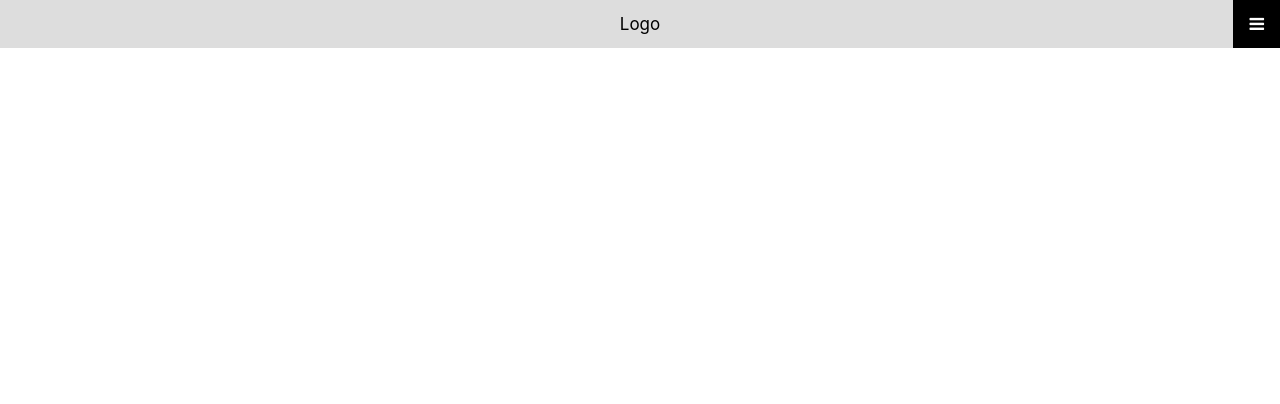
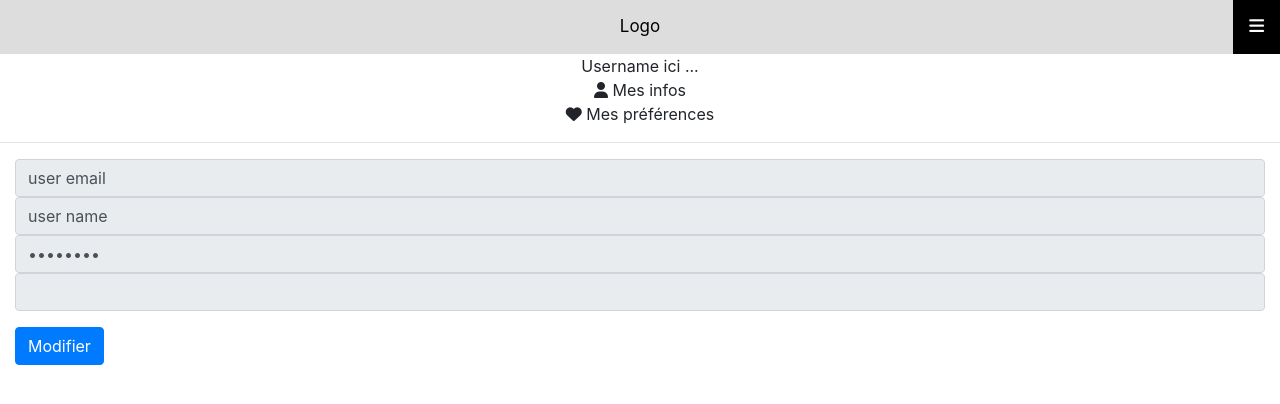
Before and after one commit to Saadovski/PLD_SMART, a React (Create React App) app in the folder frontend/: page /monespace in a window 1280 px wide. Shown: the top 404 px of the page. Built offline with nearby package versions, Linux system fonts and the light colour scheme.

Commit message:
Adding user infos

```diff
--- a/frontend/public/index.html
+++ b/frontend/public/index.html
@@ -5,17 +5,21 @@
     <link rel="icon" href="%PUBLIC_URL%/favicon.ico" />
     <meta name="viewport" content="width=device-width, initial-scale=1" />
     <meta name="theme-color" content="#000000" />
-    <meta
-      name="description"
-      content="Web site created using create-react-app"
-    />
+    <meta name="description" content="Web site created using create-react-app" />
     <link rel="apple-touch-icon" href="%PUBLIC_URL%/logo192.png" />
     <!--
       manifest.json provides metadata used when your web app is installed on a
       user's mobile device or desktop. See https://developers.google.com/web/fundamentals/web-app-manifest/
     -->
     <link rel="manifest" href="%PUBLIC_URL%/manifest.json" />
-    <link rel="stylesheet" href="https://cdnjs.cloudflare.com/ajax/libs/font-awesome/4.7.0/css/font-awesome.min.css">
+    <link rel="stylesheet" href="https://cdnjs.cloudflare.com/ajax/libs/font-awesome/5.15.3/css/fontawesome.min.css" />
+    <script src="https://kit.fontawesome.com/65f7e2e5e0.js" crossorigin="anonymous" defer></script>
+    <link
+      rel="stylesheet"
+      href="https://cdn.jsdelivr.net/npm/bootstrap@4.6.0/dist/css/bootstrap.min.css"
+      integrity="sha384-B0vP5xmATw1+K9KRQjQERJvTumQW0nPEzvF6L/Z6nronJ3oUOFUFpCjEUQouq2+l"
+      crossorigin="anonymous"
+    />
     <!--
       Notice the use of %PUBLIC_URL% in the tags above.
       It will be replaced with the URL of the `public` folder during the build.
--- a/frontend/src/App.js
+++ b/frontend/src/App.js
@@ -5,6 +5,7 @@ import Signup from "./component/signup";
 import Signup_Signin from "./component/signup_signin";
 import Navbar from "./component/Navbar";
 import Home from "./component/Home";
+import MonEspace from "./component/MonEspace";
 
 function App() {
   return (
@@ -15,6 +16,7 @@ function App() {
           <Route exact path="/" component={Home} />
           <Route exact path="/inscription" component={Signup} />
           <Route exact path="/connexion" component={Signin} />
+          <Route exact path="/monespace" component={MonEspace} />
         </Switch>
       </Router>
     </div>
--- a/frontend/src/component/MonEspace.js
+++ b/frontend/src/component/MonEspace.js
@@ -1,3 +1,26 @@
+import { useState } from "react";
+import UserInfos from "./UserInfos";
+
 function MonEspace() {
+  const [state, setState] = useState(1);
 
+  return (
+    <div className="monEspace-container">
+      <div>Username ici ...</div>
+
+      <div onClick={() => setState(1)}>
+        <i class="fas fa-user"></i> Mes infos
+      </div>
+      <div onClick={() => setState(2)}>
+        <i class="fas fa-heart"></i> Mes préférences
+      </div>
+      <hr />
+      <div className="dynamic-container">
+        {state === 1 && <UserInfos />}
+        {state === 2 && <div>state2</div>}
+      </div>
+    </div>
+  );
 }
+
+export default MonEspace;
--- a/frontend/src/component/Navbar.js
+++ b/frontend/src/component/Navbar.js
@@ -20,6 +20,7 @@ function Navbar() {
         <Link to="/">Home</Link>
         <Link to="/connexion">Connexion</Link>
         <Link to="/inscription">Inscription</Link>
+        <Link to="/monespace">Mon Espace</Link>
       </div>
       <a href="javascript:void(0);" class="icon" onClick={open}>
         <i class="fa fa-bars"></i>
--- /dev/null
+++ b/frontend/src/component/UserInfos.js
@@ -0,0 +1,66 @@
+import { useState } from "react";
+import { Form, Button } from "react-bootstrap";
+
+function UserInfos() {
+  const [isModifying, setIsModifying] = useState(false);
+  const [hasChanged, setHasChanged] = useState(false);
+  const [email, setEmail] = useState("user email");
+  const [username, setUsername] = useState("user name");
+  const [password, setPassword] = useState("password");
+
+  const handleModify = () => {
+    setIsModifying(!isModifying);
+
+    if (isModifying && hasChanged) {
+      alert("Vos données ont été mises à jour");
+    }
+  };
+  return (
+    <div className="container-fluid">
+      <Form.Control
+        type="text"
+        value={email}
+        readOnly={!isModifying}
+        onChange={(e) => {
+          setHasChanged(true);
+          setEmail(e.target.value);
+        }}
+      />
+      <Form.Control
+        type="text"
+        value={username}
+        readOnly={!isModifying}
+        onChange={(e) => {
+          setHasChanged(true);
+          setUsername(e.target.value);
+        }}
+      />
+      <Form.Control
+        type="password"
+        value={password}
+        readOnly={!isModifying}
+        onChange={(e) => {
+          setHasChanged(true);
+          setPassword(e.target.value);
+        }}
+      />
+      <Form.Control type="password" readOnly={!isModifying} onChange={() => setHasChanged(true)} />
+      {isModifying ? (
+        <div>
+          <Button variant="danger" className="float-left mt-3" onClick={() => setIsModifying(false)}>
+            Annulé
+          </Button>
+          <Button className="float-left mt-3" onClick={handleModify}>
+            Valider
+          </Button>
+        </div>
+      ) : (
+        <Button className="float-left mt-3" onClick={handleModify}>
+          Modifier
+        </Button>
+      )}
+    </div>
+  );
+}
+
+export default UserInfos;
--- a/frontend/src/component/signup.js
+++ b/frontend/src/component/signup.js
@@ -1,5 +1,6 @@
 import { Link } from "react-router-dom";
 import React, { useState } from "react";
+import { Form, Button } from 'react-bootstrap';
 
 function Signup() {
 	const [username, setUsername] = useState("");
```
